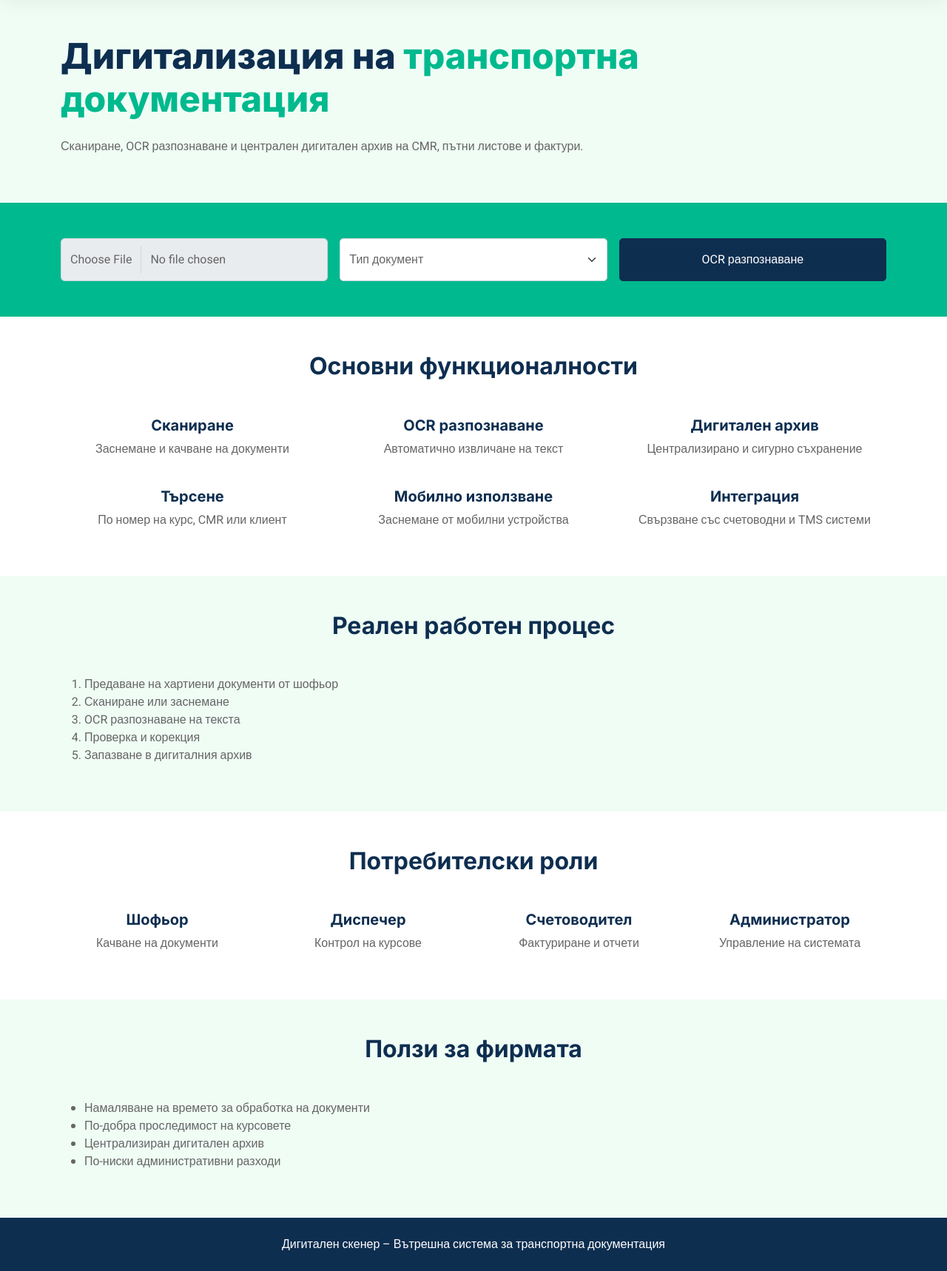
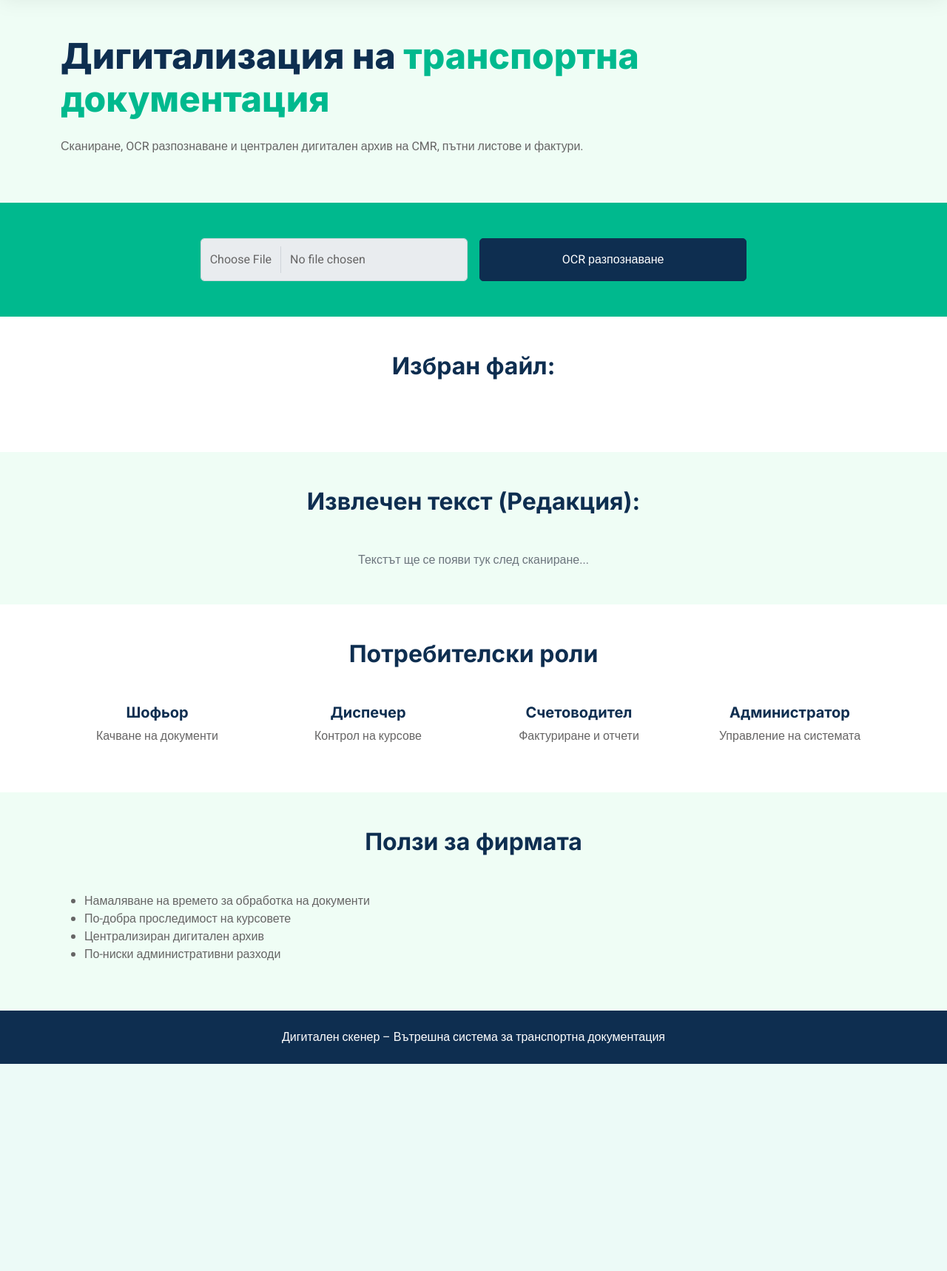
Before and after one commit to pgee-dzi2024/ThemePP_2604, a Django app: template DP/main/templates/main/index_old.html in a window 1280 px wide. Shown: the part 92-1810 px from the top of the page at 74% size. After the commit the page ends 1530 px from the top, so only its background shows below. Run offline with Django 4.2, Linux system fonts and the light colour scheme; the template is opened without the code that fills it, so the values that code supplies are empty; some libraries are stand-ins or nearby versions.

Commit message:
приложение с шаблон

```diff
--- a/DP/main/templates/main/index.html
+++ b/DP/main/templates/main/index.html
@@ -37,7 +37,7 @@
                     </button>
 
                     <div v-if="errorMessage" class="alert alert-danger mt-3">
-                        {{ errorMessage }}
+                        [[ errorMessage ]]
                     </div>
                 </div>
             </div>
--- a/DP/main/templates/main/index_old.html
+++ b/DP/main/templates/main/index_old.html
@@ -22,10 +22,14 @@
     <!-- Libraries -->
     <link href="{% static 'css/bootstrap.min.css' %}" rel="stylesheet">
     <link href="{% static 'css/style.css' %}" rel="stylesheet">
+    <!-- Vue.js 3 -->
+    <script src="https://unpkg.com/vue@3/dist/vue.global.js"></script>
+    <!-- Axios -->
+    <script src="https://cdn.jsdelivr.net/npm/axios/dist/axios.min.js"></script>
 </head>
 
 <body>
-<div class="container-xxl bg-white p-0">
+    <div id='app' class="container-xxl bg-white p-0">
 
         <!-- NAVBAR -->
         <nav class="navbar navbar-expand-lg bg-white navbar-light px-4">
@@ -50,19 +54,12 @@
         <div class="container-fluid bg-primary p-5">
             <div class="container">
                 <div class="row g-3">
+                    <div class="col-md-2"></div>
                     <div class="col-md-4">
-                <input type="file" class="form-control py-3">
+                        <input class="form-control py-3" type="file" @change="onFileChange" accept="image/*">
                     </div>
                     <div class="col-md-4">
-                <select class="form-select py-3">
-                    <option selected>Тип документ</option>
-                    <option>CMR</option>
-                    <option>Пътен лист</option>
-                    <option>Фактура</option>
-                </select>
-            </div>
-            <div class="col-md-4">
-                <button class="btn btn-dark w-100 py-3">
+                        <button class="btn btn-dark w-100 py-3" @click="uploadDocument">
                             OCR разпознаване
                         </button>
                     </div>
@@ -73,32 +70,10 @@
         <!-- FEATURES -->
         <div class="container-xxl py-5">
             <div class="container">
-        <h2 class="text-center mb-5">Основни функционалности</h2>
-        <div class="row g-4 text-center">
-            <div class="col-md-4">
-                <h5>Сканиране</h5>
-                <p>Заснемане и качване на документи</p>
-            </div>
-            <div class="col-md-4">
-                <h5>OCR разпознаване</h5>
-                <p>Автоматично извличане на текст</p>
-            </div>
-            <div class="col-md-4">
-                <h5>Дигитален архив</h5>
-                <p>Централизирано и сигурно съхранение</p>
-            </div>
-            <div class="col-md-4">
-                <h5>Търсене</h5>
-                <p>По номер на курс, CMR или клиент</p>
-            </div>
-            <div class="col-md-4">
-                <h5>Мобилно използване</h5>
-                <p>Заснемане от мобилни устройства</p>
-            </div>
-            <div class="col-md-4">
-                <h5>Интеграция</h5>
-                <p>Свързване със счетоводни и TMS системи</p>
-            </div>
+                <h2 class="text-center mb-5">Избран файл: </h2>
+                    <!-- Преглед на избраната снимка -->
+                    <div v-if="previewUrl" class="mb-3 text-center">
+                        <img :src="previewUrl" alt="Preview" class="img-fluid rounded">
                     </div>
             </div>
         </div>
@@ -106,14 +81,16 @@
         <!-- WORK PROCESS -->
         <div class="container-xxl py-5 bg-light">
             <div class="container">
-        <h2 class="text-center mb-5">Реален работен процес</h2>
-        <ol>
-            <li>Предаване на хартиени документи от шофьор</li>
-            <li>Сканиране или заснемане</li>
-            <li>OCR разпознаване на текста</li>
-            <li>Проверка и корекция</li>
-            <li>Запазване в дигиталния архив</li>
-        </ol>
+                <h2 class="text-center mb-5">Извлечен текст (Редакция):</h2>
+                <div v-if="!extractedText && !isLoading" class="text-muted flex-grow-1 d-flex align-items-center justify-content-center">
+                    Текстът ще се появи тук след сканиране...
+                </div>
+                <textarea v-if="extractedText || isLoading"
+                          v-model="extractedText"
+                          class="form-control flex-grow-1"
+                          rows="10"
+                          :disabled="isLoading"
+                          placeholder="Извлеченият текст..."></textarea>
             </div>
         </div>
 
@@ -161,7 +138,70 @@
                 Дигитален скенер – Вътрешна система за транспортна документация
             </p>
         </div>
+    </div>
+    <script>
+        const { createApp, ref } = Vue;
 
-</div>
+        createApp({
+            setup() {
+                const selectedFile = ref(null);
+                const previewUrl = ref(null);
+                const extractedText = ref('');
+                const isLoading = ref(false);
+                const errorMessage = ref('');
+
+                // При избиране на файл
+                const onFileChange = (event) => {
+                    const file = event.target.files[0];
+                    if (file) {
+                        selectedFile.value = file;
+                        previewUrl.value = URL.createObjectURL(file);
+                        extractedText.value = ''; // Изчистваме стария текст
+                        errorMessage.value = '';
+                    }
+                };
+
+                // Изпращане към бекенда
+                const uploadDocument = async () => {
+                    if (!selectedFile.value) return;
+
+                    isLoading.value = true;
+                    errorMessage.value = '';
+
+                    // Използваме FormData, защото изпращаме файл
+                    const formData = new FormData();
+                    formData.append('image', selectedFile.value);
+
+                    try {
+                        // Изпращаме POST заявка към създадения API endpoint
+                        const response = await axios.post('/api/upload/', formData, {
+                            headers: {
+                                'Content-Type': 'multipart/form-data'
+                            }
+                        });
+
+                        // Задаваме извлечения текст в текстовото поле
+                        extractedText.value = response.data.extracted_text;
+
+                    } catch (error) {
+                        console.error(error);
+                        errorMessage.value = "Възникна грешка при обработката на изображението.";
+                    } finally {
+                        isLoading.value = false;
+                    }
+                };
+
+                return {
+                    selectedFile,
+                    previewUrl,
+                    extractedText,
+                    isLoading,
+                    errorMessage,
+                    onFileChange,
+                    uploadDocument
+                }
+            }
+        }).mount('#app');
+    </script>
 </body>
 </html>
--- a/DP/main/urls.py
+++ b/DP/main/urls.py
@@ -9,6 +9,7 @@ urlpatterns = [
     # Използваме вградения TemplateView, за да заредим директно HTML файла,
     # който ще създадем в следващата стъпка.
     path('', TemplateView.as_view(template_name='main/index.html'), name='home'),
+    path('old', TemplateView.as_view(template_name='main/index_old.html'), name='home'),
 
     # 2. Път за API-то, което приема снимката и връща извлечения текст (Backend)
     path('api/upload/', DocumentUploadView.as_view(), name='api-document-upload'),
```
Also changed, not shown: DP/media/documents/Untitled_5f8aj5i.jpg (added), DP/media/documents/Untitled_BZ8qZ8h.jpg (added), DP/media/documents/Untitled_D2vbhbz.jpg (added), DP/media/documents/Untitled_sYW7SsA.jpg (added), DP/media/documents/Untitled_wYhGCY8.jpg (added), DP/media/documents/img.png (added), downloads/img.png (added), 1 other file. Lines whose indentation alone changed are shown as unchanged.
